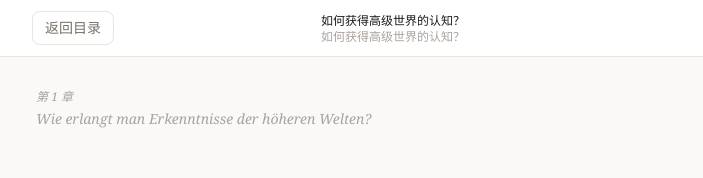
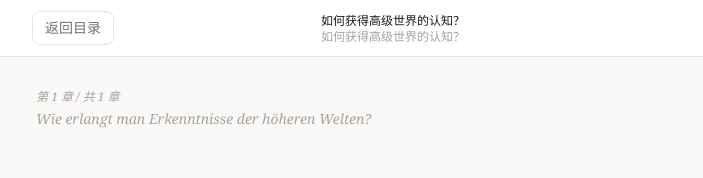
Before and after one commit to fwangdt-gif/steiner-reader, a Next.js app: page /books/knowledge-of-higher-worlds/chapters/how-ch1 in a window 1280 px wide. Shown: the top 178 px of the page, without its empty margins (288-991 px from the left). Built offline with nearby package versions, Linux system fonts and the light colour scheme.

Commit message:
add chapter progress indicator

```diff
--- a/app/books/[bookId]/chapters/[chapterId]/ReadingClient.tsx
+++ b/app/books/[bookId]/chapters/[chapterId]/ReadingClient.tsx
@@ -360,7 +360,7 @@ export default function ReadingClient({
               fontStyle: 'italic',
             }}
           >
-            第 {chapter.orderIndex} 章
+            第 {chapter.orderIndex} 章 / 共 {book.chapters.length} 章
           </p>
           <p
             className="text-sm mb-1"
```
